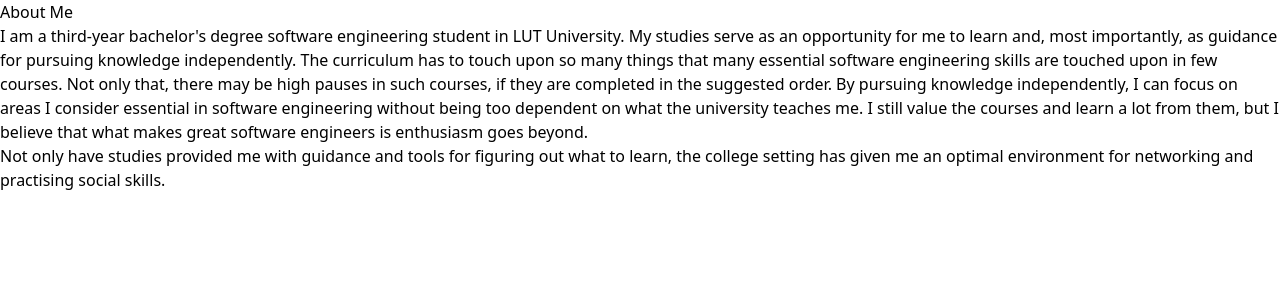
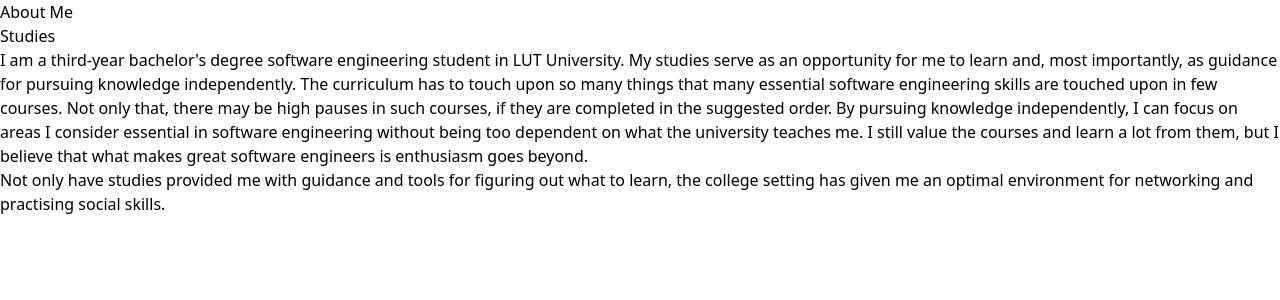
Before and after one commit to CaptainCluster/portfolio, a React (Vite) app in the folder src/: page /about in a window 1280 px wide. Shown: the top 300 px of the page. Built offline with nearby package versions, Linux system fonts and the light colour scheme.

Commit message:
About Me text display

```diff
--- a/src/src/data/aboutMe.ts
+++ b/src/src/data/aboutMe.ts
@@ -1,7 +1,10 @@
-export const brief    = `
+import AboutMeInterface from "../interfaces/AboutMeInterface";
+
+export const aboutMeData: AboutMeInterface[] = [
+  {
+    header: "Studies",
+    textBody:   [
       `
-
-export const studies_1  = `
         I am a third-year bachelor's degree software engineering student in LUT University. My studies
         serve as an opportunity for me to learn and, most importantly, as guidance for pursuing
         knowledge independently. The curriculum has to touch upon so many things that many essential
@@ -11,14 +14,12 @@ export const studies_1  = `
         without being too dependent on what the university teaches me. I still value the courses and
         learn a lot from them, but I believe that what makes great software engineers is enthusiasm
         goes beyond.
+      `,
       `
-
-export const studies_2  = `
         Not only have studies provided me with guidance and tools for figuring out what to learn, the
         college setting has given me an optimal environment for networking and practising social
-  skills.`
-
-export const interests  = `
-  I am characterized by my confidence, upbeat attitude and deep interest in specific
-  subjects, such as
+        skills.
       `
+    ]
+  }
+]
--- a/src/src/pages/AboutMe/AboutMe.tsx
+++ b/src/src/pages/AboutMe/AboutMe.tsx
@@ -1,13 +1,19 @@
 import React from "react";
 import PageTitle from "../../components/PageName";
-import {studies_1, studies_2} from "../../data/aboutMe";
+import AboutSection from "./AboutSection";
+import { aboutMeData } from "../../data/aboutMe";
+import AboutMeInterface from "../../interfaces/AboutMeInterface";
 
 const AboutMe: React.FC = () => {
+
+  const generateAboutSection = ({header, textBody}: AboutMeInterface) => {
+    return <AboutSection header={header} textBody={textBody}/>
+  }
+
   return (
     <div className="about-me fade-in">
       <PageTitle pageTitle="About Me" />
-      <p>{studies_1}</p>
-      <p>{studies_2}</p>
+      {aboutMeData.map(aboutMeEntry => generateAboutSection(aboutMeEntry))}
     </div>
   )
 }
--- /dev/null
+++ b/src/src/pages/AboutMe/AboutSection.tsx
@@ -0,0 +1,17 @@
+import AboutMeInterface from "../../interfaces/AboutMeInterface";
+
+const AboutSection = ({ header, textBody }: AboutMeInterface) => {
+
+  const createParagraph = (paragraph: string) => {
+    return <p>{paragraph}</p>
+  }
+
+  return (
+    <div>
+      <h2>{header}</h2>
+      {textBody.map(textBodyElement => createParagraph(textBodyElement))}
+    </div>
+  )
+}
+
+export default AboutSection;
```
Lines whose indentation alone changed are shown as unchanged.
